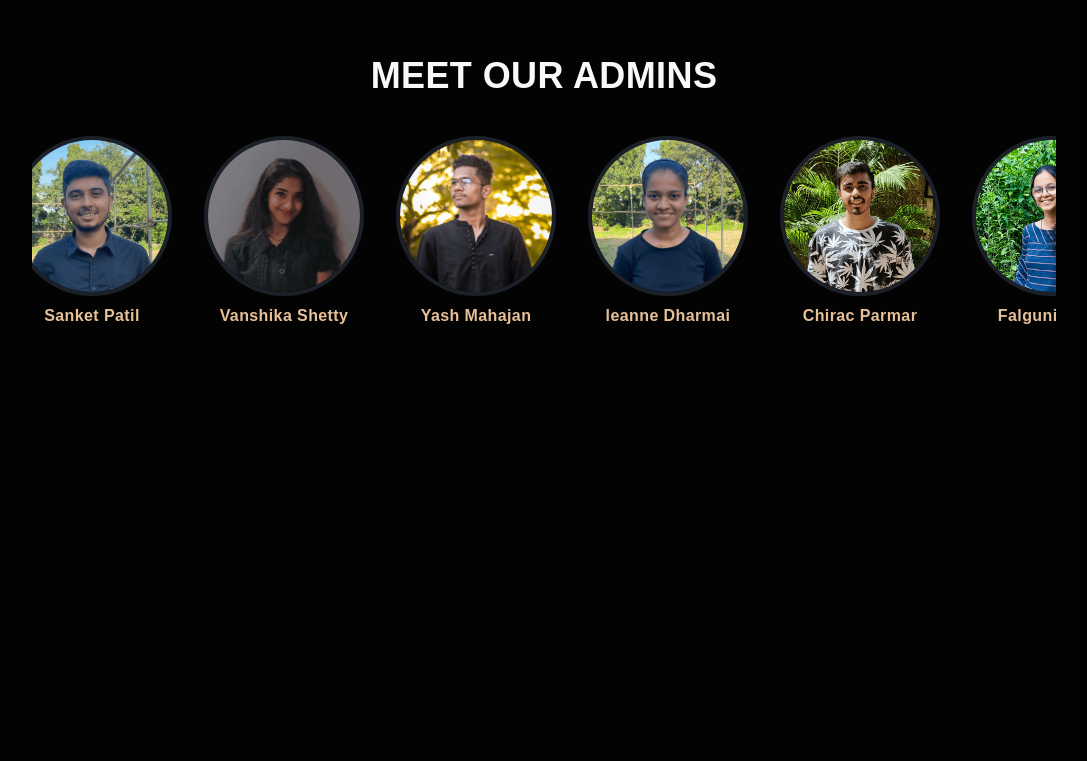
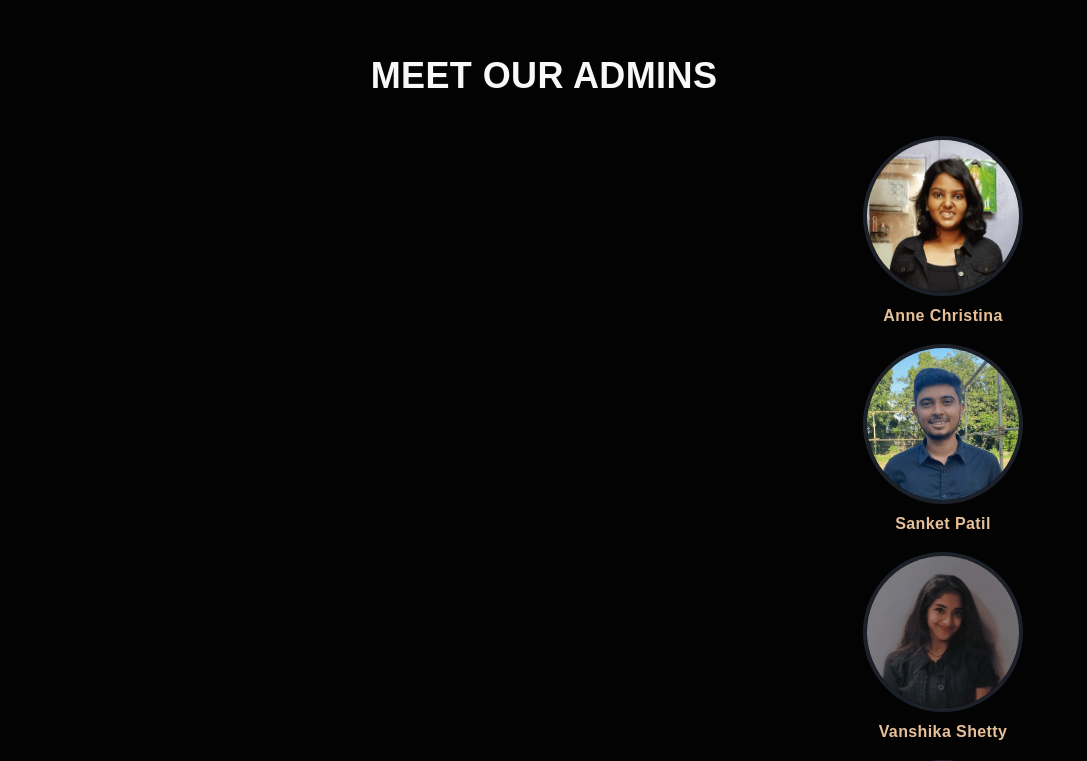
Before and after one commit to MrunalVaidya0715/sparx-website, a Next.js app in the folder sparx-web-app/: page / in a window 1280 px wide. Shown: the part 1240-2001 px from the top of the page, without its empty margins (96-1183 px from the left). Before the commit the page ends 1672 px from the top, so only its background shows below. Built offline with nearby package versions, Linux system fonts and the light colour scheme.

Commit message:
Added Marquee, Removed AutoScroll

```diff
--- a/sparx-web-app/components/Admins.jsx
+++ b/sparx-web-app/components/Admins.jsx
@@ -2,7 +2,7 @@ import Image from 'next/image'
 import React, { useEffect, useRef } from 'react'
 import { AdminsList } from '../src/admins.js'
 const Admins = () => {
-    const containerRef = useRef(null)
+  /*const containerRef = useRef(null)
   useEffect(() => {
       const container = containerRef.current;
       let scrollInterval;
@@ -12,7 +12,7 @@ const Admins = () => {
           if (container.scrollLeft >= container.scrollWidth - container.offsetWidth) {
               container.scrollLeft = 0;
             }
-            container.scrollLeft += 1;
+          container.scrollLeft += 0.5;
         }, 25);
       }
 
@@ -30,19 +30,19 @@ const Admins = () => {
         container.removeEventListener('mouseleave', startScrolling);
         clearInterval(scrollInterval);
       };
-      }, []);
+    }, []);*/
   return (
-        <div ref={containerRef} className='flex w-full max-w-[1024px] mb-20 overflow-x-scroll no-scrollbar cursor-grab '>
+    <>
       {
         AdminsList.map((admin) => {
           return (
             <>
-                            <div className='flex flex-col gap-2 justify-between p-2 items-center w-full min-w-[12rem]'>
+              <div className='flex flex-col gap-2 justify-between p-2 items-center w-full'>
+
                 <Image className='  border-4 border-gray-700/50  object-cover mx-4  w-[10rem] h-[10rem] object-top bg-center rounded-full' src={admin.imgSrc} alt="/" width={150} height={150} />
                 <div>
                   <p className=' text-[#e6c098] font-semibold '>{admin.name}</p>
                 </div>
-
                 </div>
               </>
               )
@@ -50,7 +50,7 @@ const Admins = () => {
       }
 
 
-        </div>
+            </>
           )
         }
 
--- a/sparx-web-app/components/HomeMembers.jsx
+++ b/sparx-web-app/components/HomeMembers.jsx
@@ -12,12 +12,12 @@ const HomeMembers = () => {
         <Heads />
       </div>
       <h2 className=' mt-12 text-md mb-8 uppercase'>Meet our Admins</h2>
-      {/* <div className=' max-w-[1024px] w-full overflow-hidden '>
+      <div className=' max-w-[1024px] w-full overflow-hidden '>
         <Marquee className=" mb-10" loop={false} speed={35} gradient={false} pauseOnHover={true} pauseOnClick={true}>
           <Admins />
         </Marquee>
-      </div> */}
-      <Admins/>
+      </div>
+
 
     </>
   )
```
Lines whose indentation alone changed are shown as unchanged.
